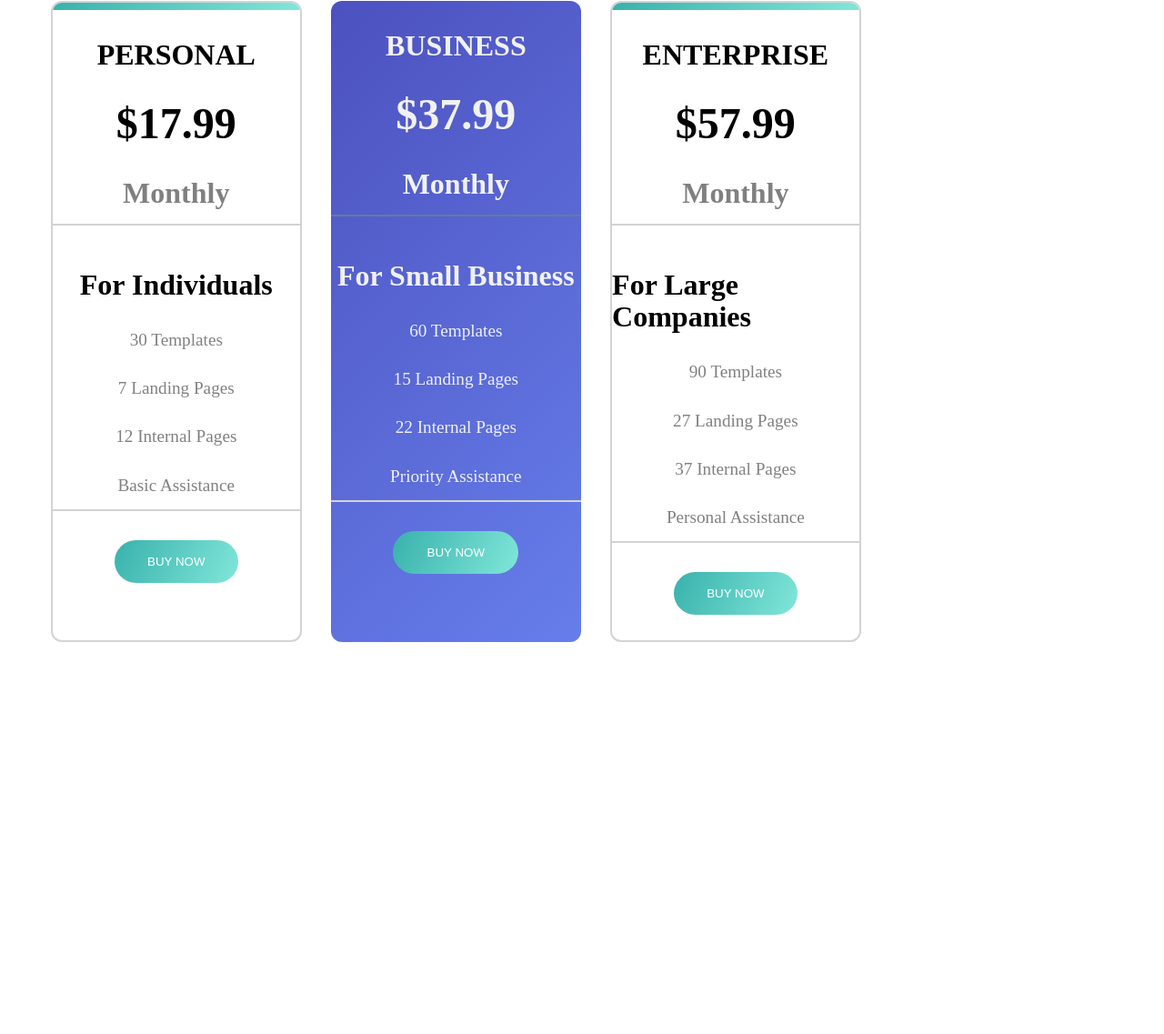
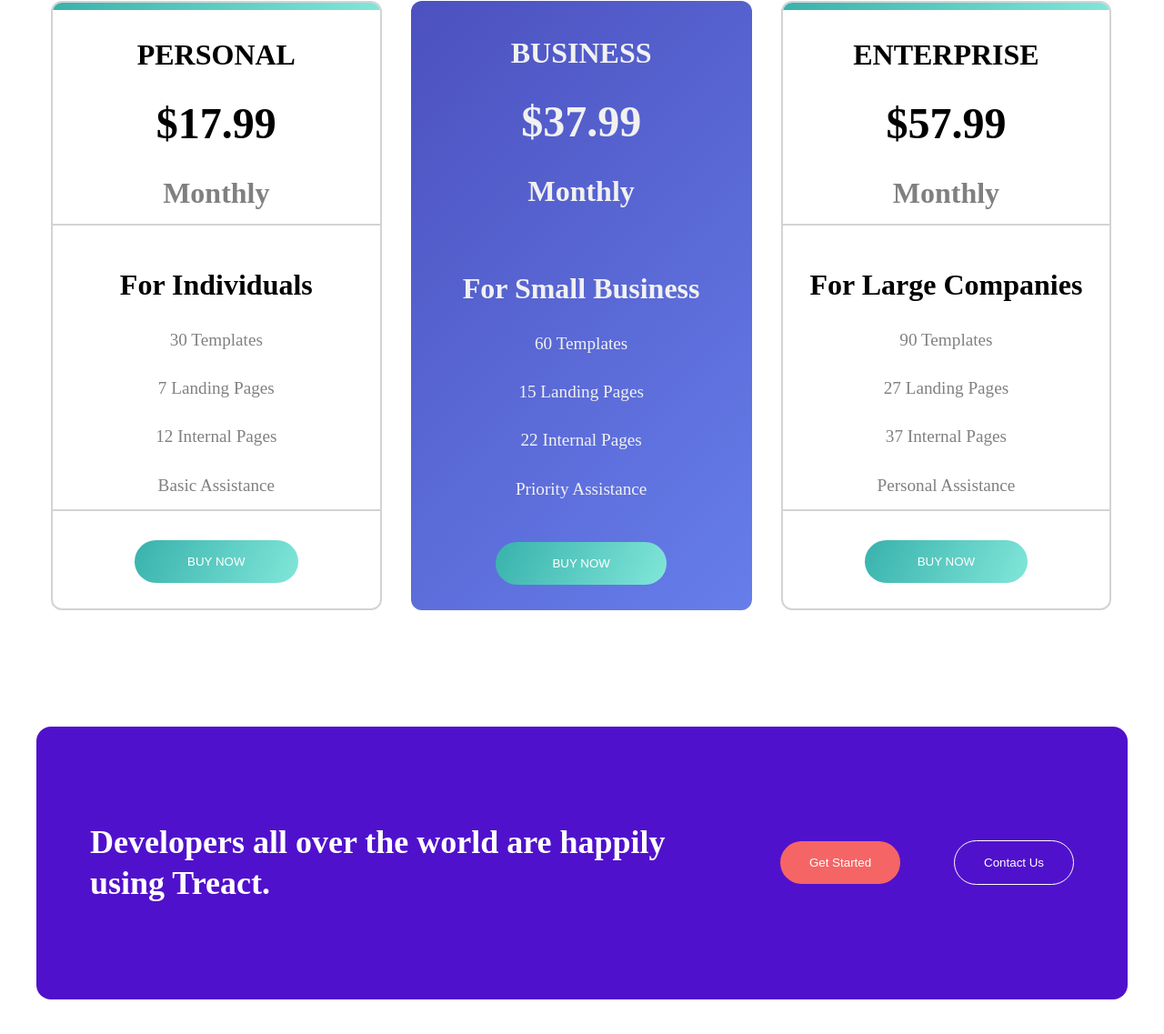
Before and after one commit to Locklear66/solo, a plain HTML site: page index.html in a window 1280 px wide. Shown: the part 3699-4836 px from the top of the page at 91% size. Before the commit the page ends 4405 px from the top, so only its background shows below. Drawn offline with Linux system fonts and the light colour scheme.

Commit message:
solo push

```diff
--- a/index.html
+++ b/index.html
@@ -145,6 +145,8 @@
       </div>
     </section>
 
+
+
     <section id="pricing">
       <div class="row">
           <div class="pricing__container">
@@ -184,7 +186,7 @@
            <p class="middle__plan--duration">Monthly</p>
           </div>
 
-          <div class="feature__info">
+          <div class="middle__feature--info">
            <p class="middle__main--feature">For Small Business</p>
            <p class="middle__feature">60 Templates</p>
            <p class="middle__feature">15 Landing Pages</p>
@@ -221,5 +223,16 @@
         </div>
       </div>
     </section>
+    <section id="second__main">
+      <div class="row">
+        <div class="second__main--container">
+          <div class="second__main--wrapper">
+            <h1 class="second__main--h1">Developers all over the world are happily using Treact.</h1>
+            <button class="second__main--button">Get Started</button>
+            <button class="second__main--btn">Contact Us</button>
+          </div>
+        </div>
+      </div>
+    </section>
   </body>
 </html>
--- a/styles.css
+++ b/styles.css
@@ -290,7 +290,7 @@ p {
 .pricing__container{
   display: flex;
   flex-wrap: wrap;
-  position: absolute;
+
 }
 
 .pricing{
@@ -321,7 +321,7 @@ p {
   flex-direction: column;
   align-items: center;
   margin: 0 16px;
-  width: calc(100%/4.5);
+  width: calc(100%/3.3);
   border: solid 2px lightgrey;
   border-radius: 12px;
   overflow: hidden;
@@ -332,7 +332,7 @@ p {
   flex-direction: column;
   align-items: center;
   margin: 0 16px;
-  width: calc(100%/4.5);
+  width: calc(100%/3.2);
   border: none;
   border-radius: 12px;
   overflow: hidden;
@@ -353,8 +353,7 @@ p {
   flex-direction: column;
   align-items: center;
   width: 100%;
-  margin: 16px 0;
-  border-bottom: solid 2px rgb(98, 124, 158);
+  margin: 24px 0;
 
 }
 
@@ -433,7 +432,6 @@ p {
   align-items: center;
   width: 100%;
   margin: 16px 0;
-  border-bottom: solid 2px rgb(241, 241, 241);
 }
 
 .middle__main--feature{
@@ -465,3 +463,36 @@ p {
   background: linear-gradient(115deg, rgb(56, 178, 172) 0%, rgb(129, 230, 217) 100%);
   color: white;
 }
+
+/* Second Main */
+
+.second__main--wrapper{
+  display: flex;
+  align-items: center;
+  justify-content: space-evenly;
+  margin-top: 128px;
+  background-color: rgb(80 17 204) ;
+  height: 300px;
+  border-radius: 16px;
+  margin-bottom: 1000px;
+}
+
+.second__main--h1{
+  color: white;
+  width: 700px;
+}
+
+.second__main--button{
+  padding: 16px 32px;
+  border-radius: 35px;
+  border: none;
+  color: white;
+  background-color: rgb(245 101 101);
+}
+.second__main--btn{
+  padding: 16px 32px;
+  border-radius: 35px;
+  border: solid 1px;
+  color: white;
+  background-color:rgb(80 17 204);
+}
```
